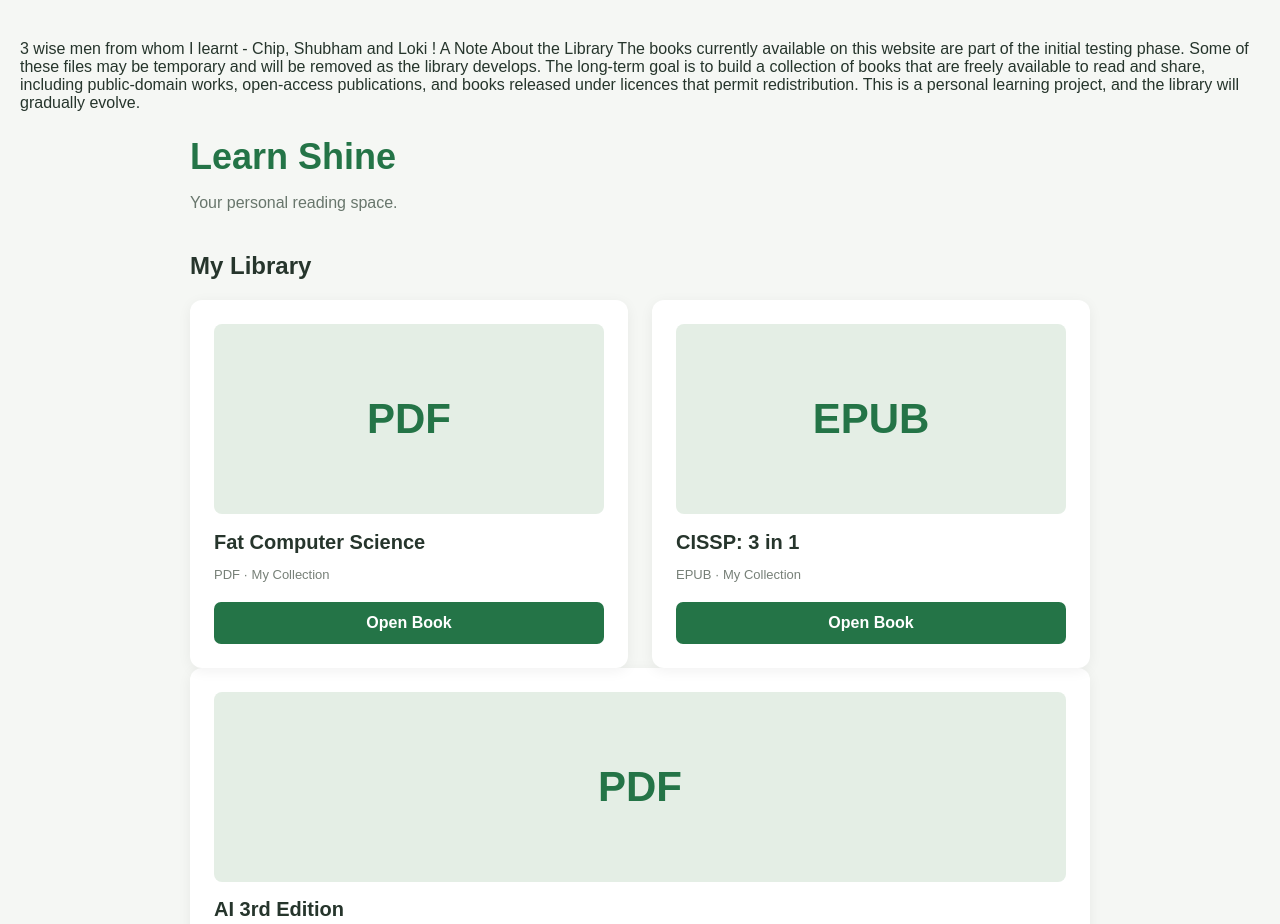
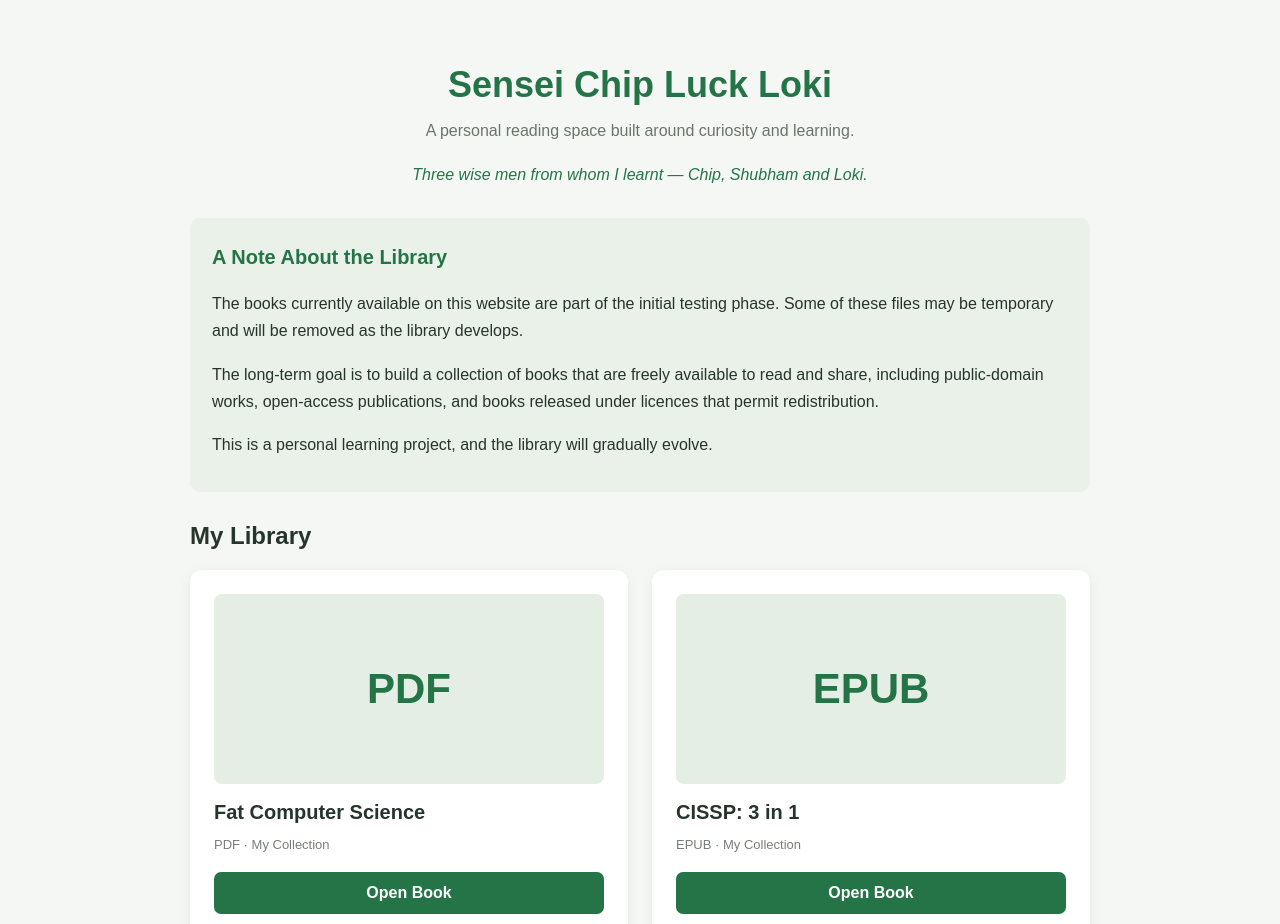
Before and after one commit to mrstock24/LEARN, a plain HTML site: page index.html in a window 1280 px wide. Shown: the top 924 px of the page. Drawn offline with Linux system fonts and the light colour scheme.

Commit message:
Update index.html

```diff
--- a/index.html
+++ b/index.html
@@ -4,15 +4,11 @@
 <head>
   <meta charset="UTF-8">
   <meta name="viewport" content="width=device-width, initial-scale=1.0">
-  <title> Chip Luck Loki!  - My Library</title>
-  3 wise men from whom I learnt - Chip, Shubham and Loki !
 
-A Note About the Library
+  <title>Sensei Chip Luck Loki</title>
 
-The books currently available on this website are part of the initial testing phase. Some of these files may be temporary and will be removed as the library develops.
-The long-term goal is to build a collection of books that are freely available to read and share, including public-domain works, open-access publications, and books released under licences that permit redistribution.
+  <meta name="description" content="A personal reading library dedicated to Sensei Chip, Luck and Loki.">
 
-This is a personal learning project, and the library will gradually evolve.
   <style>
     * {
       box-sizing: border-box;
@@ -32,7 +28,8 @@ This is a personal learning project, and the library will gradually evolve.
     }
 
     header {
-      margin-bottom: 40px;
+      margin-bottom: 30px;
+      text-align: center;
     }
 
     h1 {
@@ -43,6 +40,33 @@ This is a personal learning project, and the library will gradually evolve.
 
     .subtitle {
       color: #68766c;
+      font-size: 16px;
+    }
+
+    .tribute {
+      margin-top: 22px;
+      color: #247447;
+      font-size: 16px;
+      font-style: italic;
+      line-height: 1.6;
+    }
+
+    .library-note {
+      margin: 30px 0;
+      padding: 22px;
+      background: #eaf1e9;
+      border-radius: 10px;
+      line-height: 1.7;
+    }
+
+    .library-note h2 {
+      margin-top: 0;
+      color: #247447;
+      font-size: 20px;
+    }
+
+    .library-note p {
+      margin-bottom: 12px;
     }
 
     .library {
@@ -109,66 +133,147 @@ This is a personal learning project, and the library will gradually evolve.
       color: #68766c;
       margin-top: 20px;
     }
+
+    footer {
+      margin-top: 50px;
+      padding-top: 20px;
+      border-top: 1px solid #dce4dc;
+      text-align: center;
+      color: #778078;
+      font-size: 13px;
+    }
+
+    @media (max-width: 600px) {
+      body {
+        padding: 25px 15px;
+      }
+
+      h1 {
+        font-size: 29px;
+      }
+    }
   </style>
 </head>
 
 <body>
+
   <main class="container">
 
     <header>
-      <h1>Learn Shine</h1>
-      <p class="subtitle">Your personal reading space.</p>
+      <h1>Sensei Chip Luck Loki</h1>
+
+      <p class="subtitle">
+        A personal reading space built around curiosity and learning.
+      </p>
+
+      <p class="tribute">
+        Three wise men from whom I learnt — Chip, Shubham and Loki.
+      </p>
     </header>
 
+
+    <!-- LIBRARY NOTE -->
+
+    <section class="library-note">
+
+      <h2>A Note About the Library</h2>
+
+      <p>
+        The books currently available on this website are part of
+        the initial testing phase. Some of these files may be
+        temporary and will be removed as the library develops.
+      </p>
+
+      <p>
+        The long-term goal is to build a collection of books that
+        are freely available to read and share, including
+        public-domain works, open-access publications, and books
+        released under licences that permit redistribution.
+      </p>
+
+      <p>
+        This is a personal learning project, and the library
+        will gradually evolve.
+      </p>
+
+    </section>
+
+
+    <!-- BOOK LIBRARY -->
+
     <section>
+
       <h2>My Library</h2>
 
       <div class="library">
 
         <!-- EXISTING PDF BOOK -->
+
         <div class="book-card">
+
           <div class="book-cover">PDF</div>
 
           <h2>Fat Computer Science</h2>
+
           <p class="format">PDF · My Collection</p>
 
           <a class="open-button"
              href="reader.html?book=Fat%20Computer%20Science.pdf">
             Open Book
           </a>
+
         </div>
 
+
         <!-- EXISTING EPUB BOOK -->
+
         <div class="book-card">
+
           <div class="book-cover">EPUB</div>
 
           <h2>CISSP: 3 in 1</h2>
+
           <p class="format">EPUB · My Collection</p>
 
           <a class="open-button"
              href="reader.html?book=CISSP%2C%203%20in%201-%20Beginner%27s%20Guide%20to%20Learn%20the%20Realms%20of%20Security%20and%20Risk%20Management%20from%20A-Z%20using.epub">
             Open Book
           </a>
+
         </div>
 
       </div>
 
-      <!-- AUTOMATIC BOOKS WILL APPEAR HERE -->
-      <div id="automatic-books"></div>
+
+      <!-- AUTOMATIC BOOKS -->
+
+      <div id="automatic-books" class="library"></div>
 
       <p id="library-status" class="status">
         Loading your additional books...
       </p>
 
     </section>
+
+
+    <footer>
+      A small space for reading, learning and curiosity.
+    </footer>
+
   </main>
 
+
+  <!-- AUTOMATIC BOOK CATALOGUE -->
+
   <script>
+
     async function loadBooks() {
+
       const container = document.getElementById("automatic-books");
       const status = document.getElementById("library-status");
 
       try {
+
         const response = await fetch("library.json");
 
         if (!response.ok) {
@@ -185,6 +290,7 @@ This is a personal learning project, and the library will gradually evolve.
         status.textContent = "";
 
         books.forEach(book => {
+
           const extension = book.path.split(".").pop().toUpperCase();
 
           const card = document.createElement("div");
@@ -212,15 +318,22 @@ This is a personal learning project, and the library will gradually evolve.
           card.appendChild(link);
 
           container.appendChild(card);
+
         });
 
       } catch (error) {
-        status.textContent = "Unable to load additional books. Please try again later.";
+
+        status.textContent =
+          "Unable to load additional books. Please try again later.";
+
         console.error(error);
+
       }
+
     }
 
     loadBooks();
+
   </script>
 
 </body>
```
